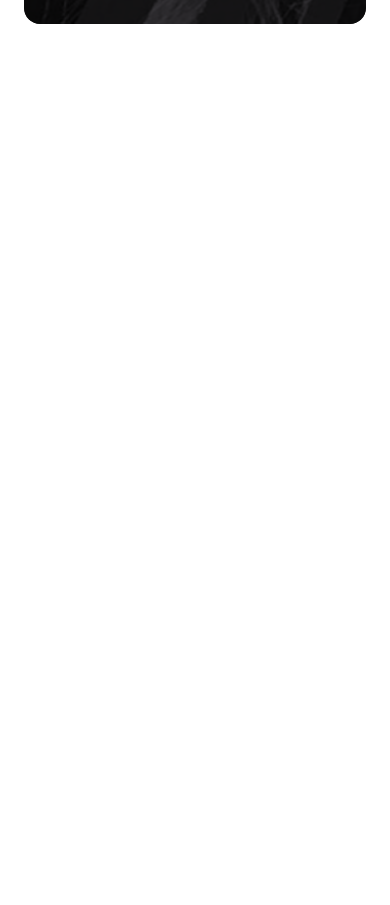
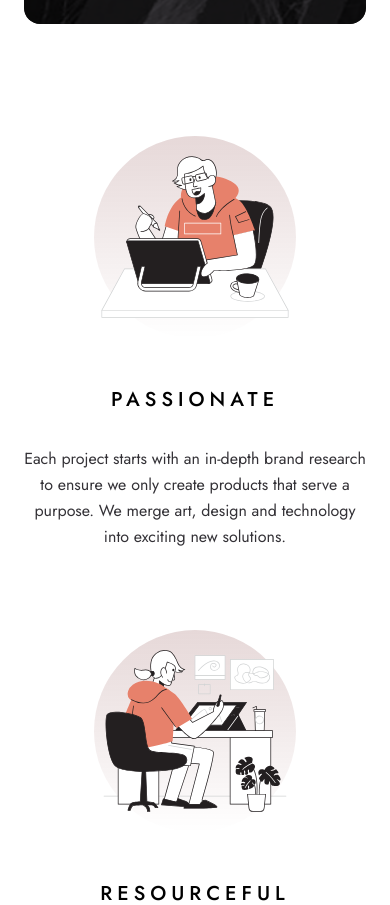
Before and after one commit to TULSI2012/designo, a React (Vite) app: page / in a window 390 px wide. Shown: the part 1860-2765 px from the top of the page. Before the commit the page ends 1884 px from the top, so only its background shows below. Built offline with nearby package versions, Linux system fonts and the light colour scheme.

Commit message:
values section mobile design complete

```diff
--- /dev/null
+++ b/src/Components/home/ValueCard.jsx
@@ -0,0 +1,21 @@
+import React from "react";
+
+export default function ValueCard(props) {
+    return (
+        <div className="flex flex-col items-center">
+            <div className="bg-[url('/home/desktop/bg-pattern-hero-home.svg')] bg-contain mb-12">
+                <img
+                    src={props.image}
+                />
+            </div>
+            <div>
+                <h3 className="text-xl text-center uppercase tracking-[0.3125rem] font-medium mb-8">
+                    {props.title}
+                </h3>
+                <p className="leading-[1.625rem] text-dark-grey text-center">
+                    {props.description}
+                </p>
+            </div>
+        </div>
+    )
+}
--- a/src/Pages/Home.jsx
+++ b/src/Pages/Home.jsx
@@ -1,12 +1,14 @@
 import React from "react";
 import Hero from "../Components/home/Hero";
 import CategoryCard from "../Components/CategoryCard";
+import ValueCard from "../Components/home/ValueCard";
 
 export default function Home() {
     return (
         <section>
             <Hero />
-            <div className="mt-32 flex flex-col gap-y-6 max-w-[69.4375rem] mx-auto lg:flex-row lg:justify-center lg:gap-8">
+
+            <section className="mt-32 flex flex-col gap-y-6 max-w-[69.4375rem] mx-auto lg:flex-row lg:justify-center lg:gap-8">
                 <div className="lg:w-[33.8125rem] h-64 md:h-52 lg:h-[40rem]">
                     <CategoryCard
                         title={"web design"}
@@ -33,7 +35,25 @@ export default function Home() {
                         />
                     </div>
                 </div>
-            </div>
+            </section>
+
+            <section className="mt-28 mx-6 flex flex-col gap-y-20">
+                <ValueCard
+                    title={'passionate'}
+                    image={"/home/desktop/illustration-passionate.svg"}
+                    description={'Each project starts with an in-depth brand research to ensure we only create products that serve a purpose. We merge art, design and technology into exciting new solutions.'}
+                />
+                <ValueCard
+                    title={'resourceful'}
+                    image={"/home/desktop/illustration-resourceful.svg"}
+                    description={'Everything that we do has a strategic purpose. We use an agile approach in all of our projects and value customer collaboration. It guarantees superior results that fulfill our clients needs.'}
+                />
+                <ValueCard
+                    title={'friendly'}
+                    image={"/home/desktop/illustration-friendly.svg"}
+                    description={'We are a group of enthusiastic folks who know how to put people first. Our success depends on our customers, and we strive to give them the best experience a company can provide.'}
+                />
+            </section>
         </section>
     )
 }
```
